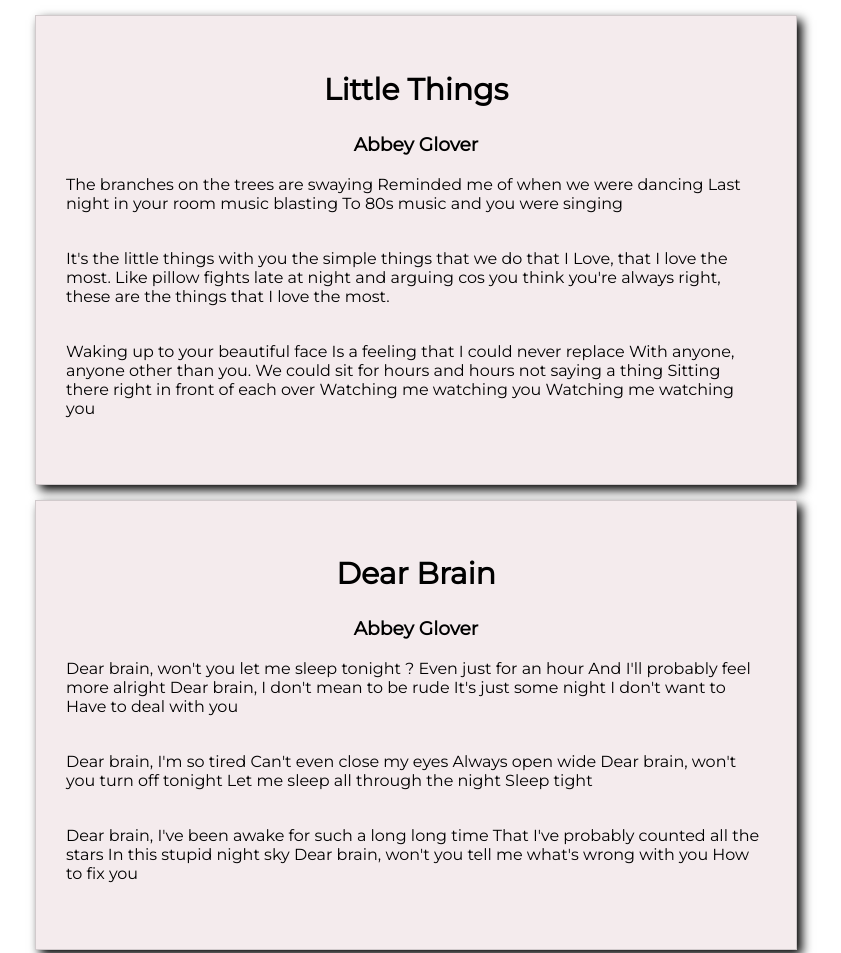
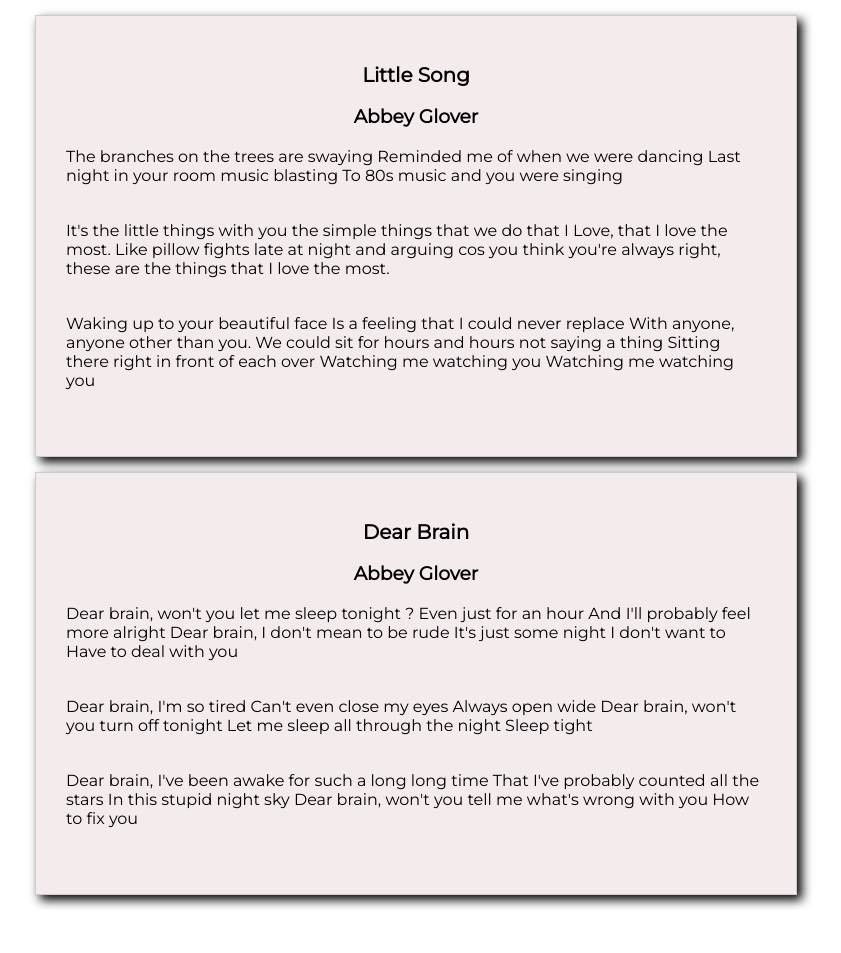
Before and after one commit to MarcinTomaszewski/learning-git-3, a plain HTML site: page index.html in a window 1280 px wide. Shown: the top 953 px of the page, without its empty margins (224-1065 px from the left). After the commit the page ends 910 px from the top, so only its background shows below. Drawn offline with Linux system fonts and the light colour scheme.

Commit message:
Change title in index.html and change size title in style.css

```diff
--- a/index.html
+++ b/index.html
@@ -8,7 +8,7 @@
 	</head>
 	<body>
 		<section class="main container">
-			<h1 class="main__title">Little Things</h1>
+			<h1 class="main__title">Little Song</h1>
 			<h3 class="main__litte-title">Abbey Glover</h3>
 			<p class="main__text">The branches on the trees are swaying
 				Reminded me of when we were dancing
--- a/style.css
+++ b/style.css
@@ -17,7 +17,7 @@ body {
 }
 
 .main__title {
-	font-size: 30px;
+	font-size: 20px;
 }
 
 .main__text {
```
Also changed, not shown: 1 other file.
